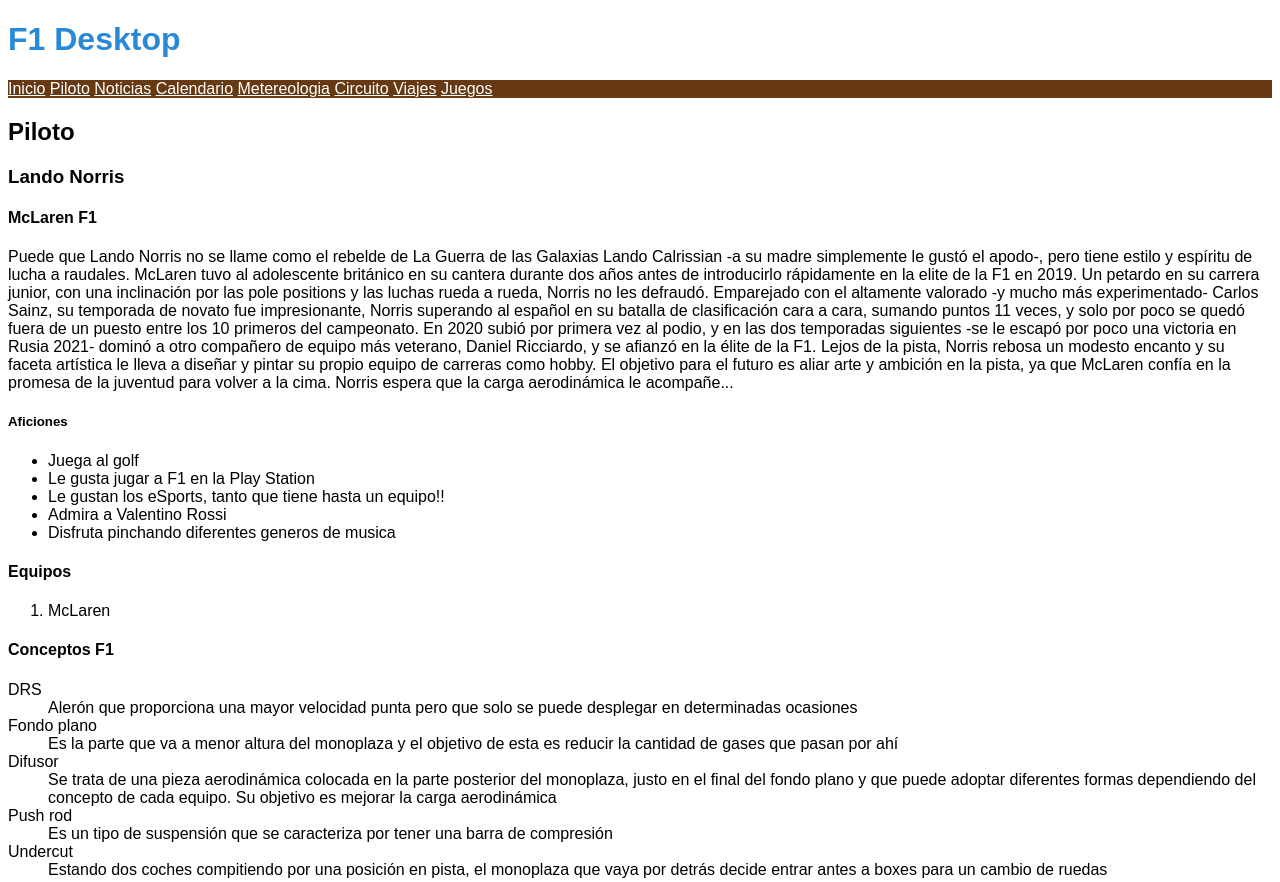
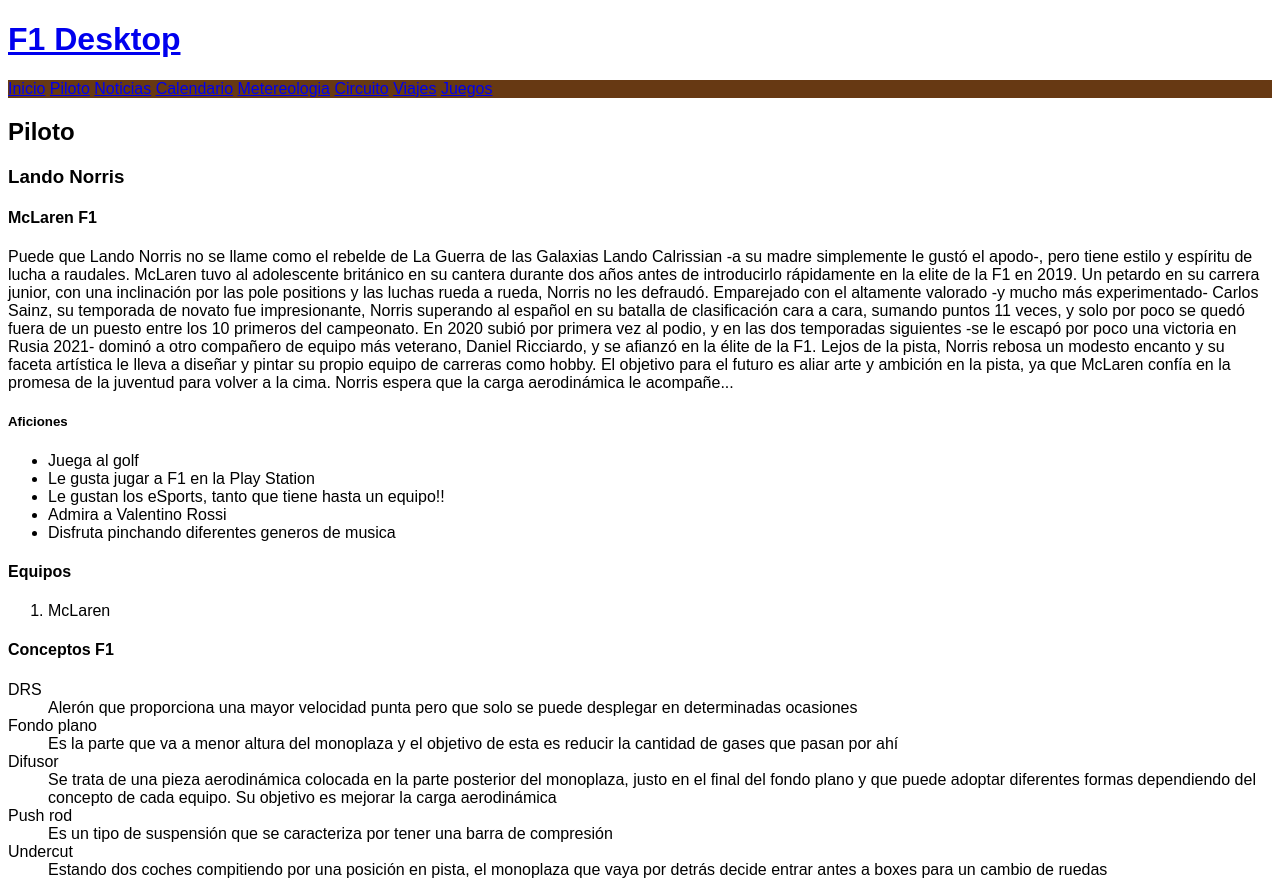
Before and after one commit to uo296143/SEW, a plain HTML site: page piloto.html in a window 1280 px wide. Shown: the top 882 px of the page. Drawn offline with Linux system fonts and the light colour scheme.

Commit message:
Clase 4 de SEW, ultima de html y css

```diff
--- a/estilo/estilo.css
+++ b/estilo/estilo.css
@@ -23,5 +23,5 @@
 }
 
 a{
-    color: #ffffff;
+
 }
--- a/piloto.html
+++ b/piloto.html
@@ -11,13 +11,15 @@
     <title>F1Desktop</title>
     <!-- añadir el elemento link de enlace a la hoja de estilo dentro del <head> del documento html -->
     <link rel="stylesheet" type="text/css" href="estilo/estilo.css" />
+    <!-- Favicon -->
+    <link rel="icon" href="multimedia/imagenes/favicon.ico" type="image/x-icon">
 </head>
 
 
 
 <body>
     <header>
-        <h1>F1 Desktop</h1>
+        <h1><a href="index.html" title="inicio">F1 Desktop</a></h1>
         <nav>
             <a href="index.html" title="inicio">Inicio</a>
             <a href="piloto.html" title="piloto">Piloto</a>
```
Also changed, not shown: circuito.html (+2 -0 lines), index.html (+2 -0 lines), juegos.html (+2 -0 lines), metereologia.html (+2 -0 lines), noticias.html (+2 -0 lines).
